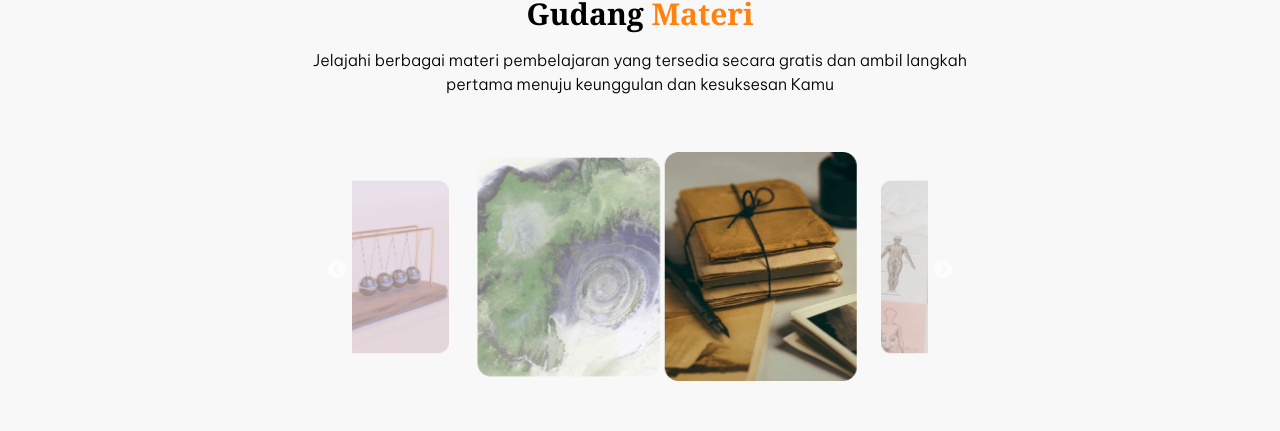
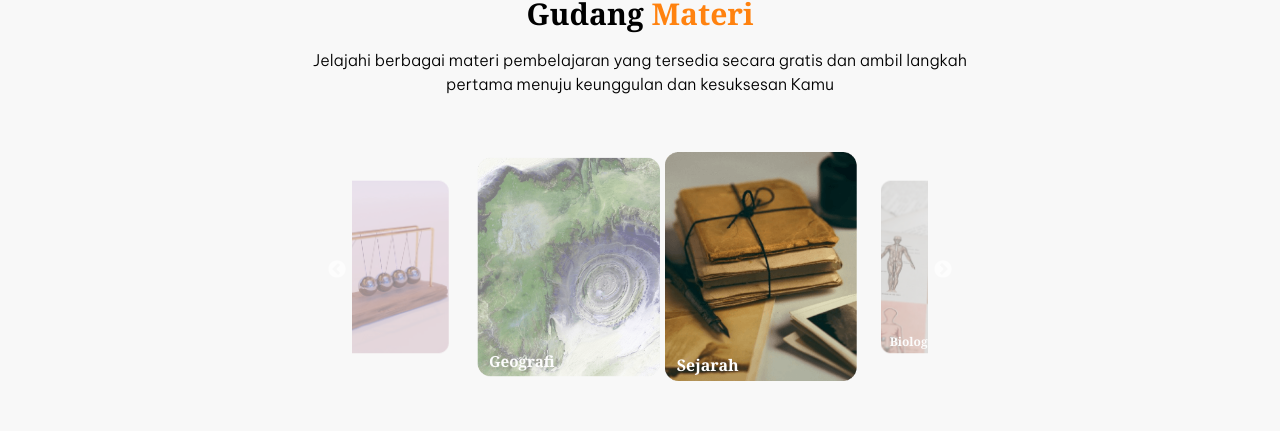
Before and after one commit to bktech-sh/kingexpert, a Next.js app: page / in a window 1280 px wide. Shown: the part 3304-3735 px from the top of the page. Built offline with nearby package versions, Linux system fonts and the light colour scheme.

Commit message:
feat: add text gudang materi

```diff
--- a/src/app/components/GudangMateri/listImages.tsx
+++ b/src/app/components/GudangMateri/listImages.tsx
@@ -1,31 +1,20 @@
 import Image from "next/image";
 
-export const listImages = [
-  <Image
-    src="/images/pelajaran-1.png"
-    alt="pelajaran"
-    width={250}
-    height={250}
-  />,
+const images = [
+  "/images/pelajaran-1.png",
+  "/images/pelajaran-2.png",
+  "/images/pelajaran-3.png",
+  "/images/pelajaran-4.png",
+  "/images/pelajaran-5.png",
+];
 
-  <Image
-    src="/images/pelajaran-2.png"
-    alt="pelajaran"
-    width={250}
-    height={250}
-  />,
+const title = ["Fisika", "Geografi", "Sejarah", "Biologi", "Kimia"];
 
-  <Image
-    src="/images/pelajaran-3.png"
-    alt="pelajaran"
-    width={250}
-    height={250}
-  />,
-
-  <Image
-    src="/images/pelajaran-4.png"
-    alt="pelajaran"
-    width={250}
-    height={250}
-  />,
-];
+export const listImages = images.map((image, index) => (
+  <div className="relative">
+    <Image src={image} alt="pelajaran" width={250} height={250} />
+    <p className="absolute bottom-1 left-3 font-serif text-white font-bold">
+      {title[index]}
+    </p>
+  </div>
+));
```
